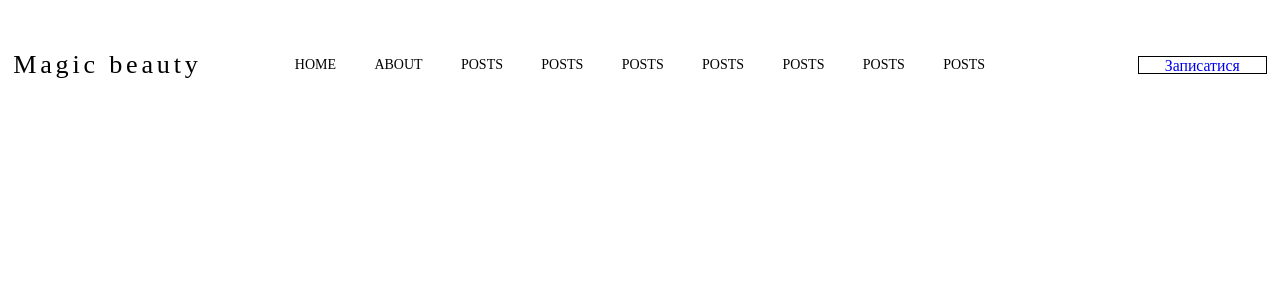
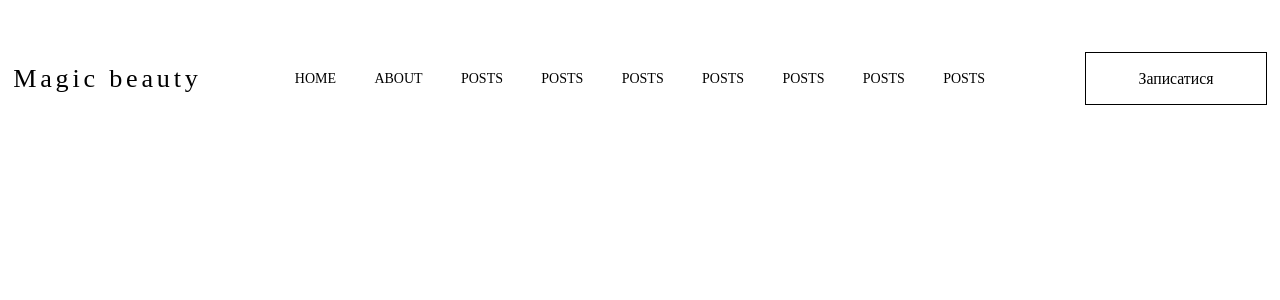
Before and after one commit to Bogdan21o312/magic-beauty-react, a React (Create React App) app: page / in a window 1280 px wide. Shown: the top 300 px of the page. Built offline with nearby package versions, Linux system fonts and the light colour scheme.

Commit message:
fix TellmiButton

```diff
--- a/src/components/Buttons/Buttons.module.scss
+++ b/src/components/Buttons/Buttons.module.scss
@@ -8,7 +8,8 @@
     width: 100%;
     @include adaptiveValue("height", 100, 50);
   }
-  display: inline-block;
+  display: flex;
+  padding: rem(20) rem(30);
   align-items: center;
   justify-content: center;
   cursor: pointer;
@@ -38,6 +39,7 @@
     font-size: rem(18);
     font-weight: 100;
     padding: rem(20) rem(30);
+    color: $mainColor;
   }
 
   svg {
```
